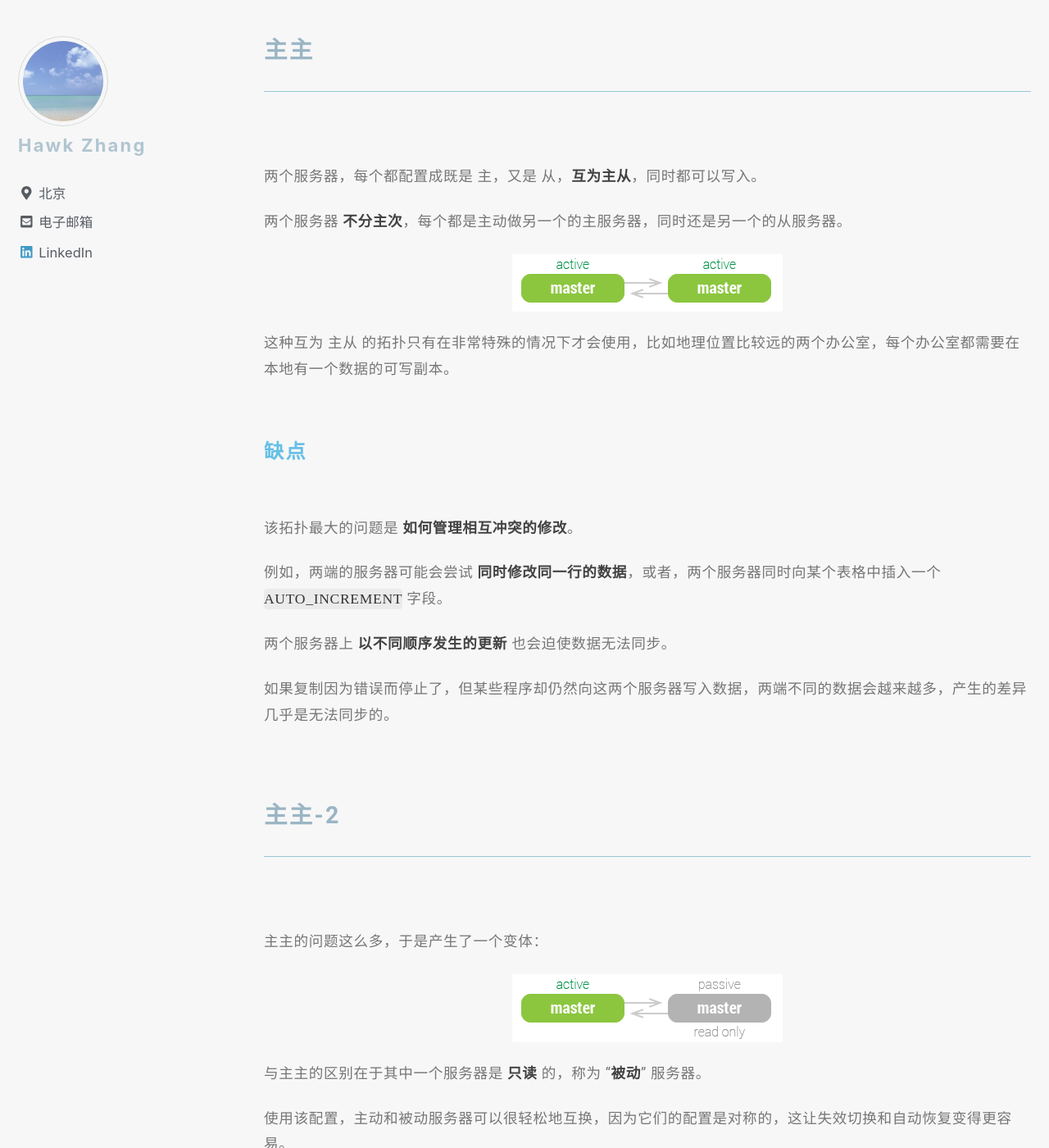
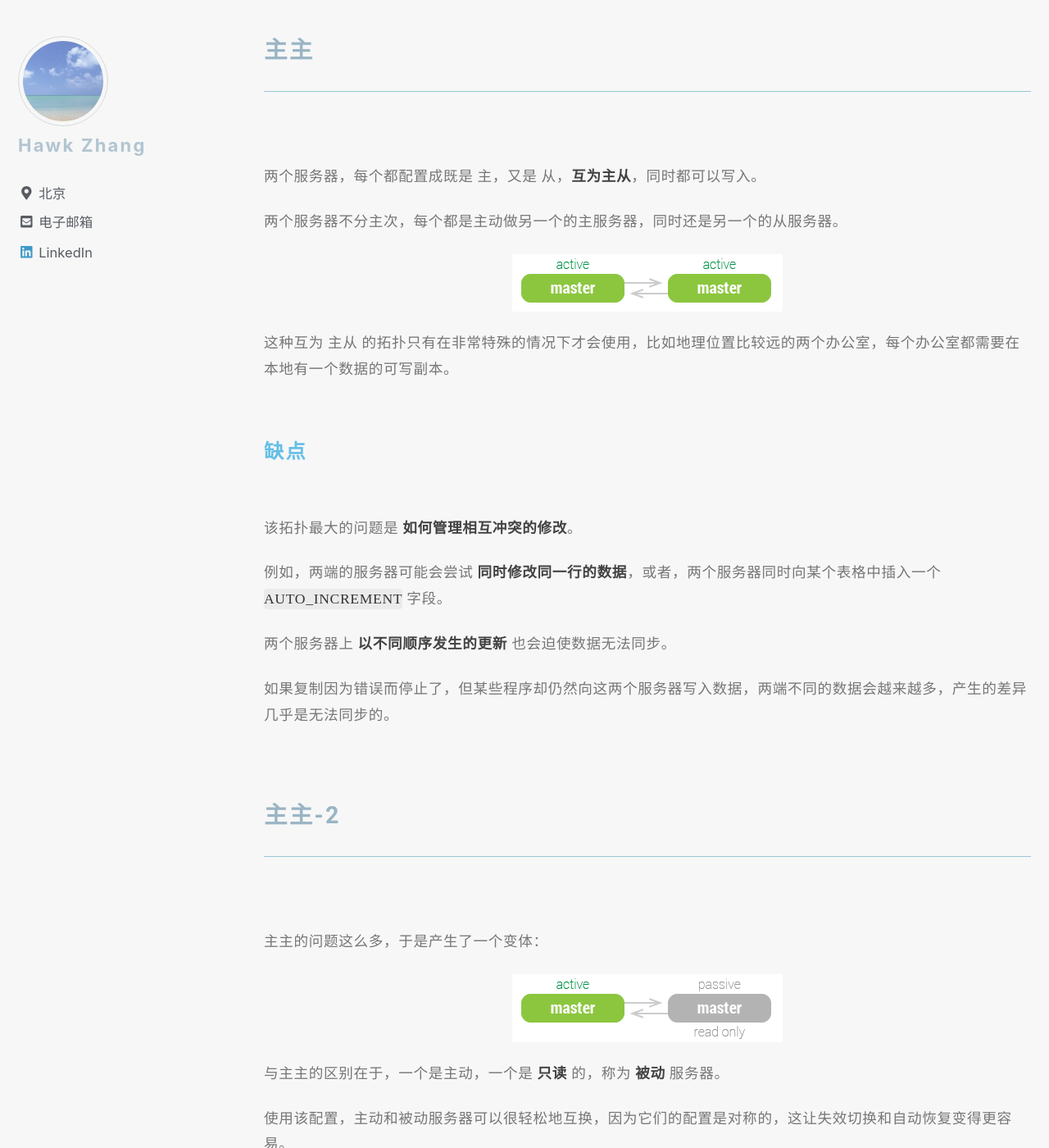
Before and after one commit to narru888/linotes_note, a Jekyll site: the page built from _posts/mysql/2016-03-01-master.slave.md, in a window 1280 px wide and 1400 px high, scrolled down 29567 px. Shown: the whole window at 82% size. Built offline with Jekyll 4.4.1, drawn with Linux system fonts in a browser that asks for light colours; nearby versions of some CDN libraries; a script that is not in the unit is left out; comment, search, counter and statistics services are not loaded.

Commit message:
update on 2018-08-13 10:40:02 CST

```diff
--- a/_posts/mysql/2016-03-01-master.slave.md
+++ b/_posts/mysql/2016-03-01-master.slave.md
@@ -944,7 +944,7 @@ MySQL 不支持多源复制：即一个 从 上面有多个 主 的拓扑。
 
 两个服务器，每个都配置成既是 主，又是 从，**互为主从**，同时都可以写入。
 
-两个服务器 **不分主次**，每个都是主动做另一个的主服务器，同时还是另一个的从服务器。
+两个服务器不分主次，每个都是主动做另一个的主服务器，同时还是另一个的从服务器。
 
 ![image-center](/assets/images/mysql.repl.topo.mm.png){: .align-center}
 
@@ -979,6 +979,6 @@ MySQL 不支持多源复制：即一个 从 上面有多个 主 的拓扑。
 
 ![image-center](/assets/images/mysql.repl.topo.ms.png){: .align-center}
 
-与主主的区别在于其中一个服务器是 **只读** 的，称为 “**被动**” 服务器。
+与主主的区别在于，一个是主动，一个是 **只读** 的，称为 **被动** 服务器。
 
 使用该配置，主动和被动服务器可以很轻松地互换，因为它们的配置是对称的，这让失效切换和自动恢复变得更容易。
```
